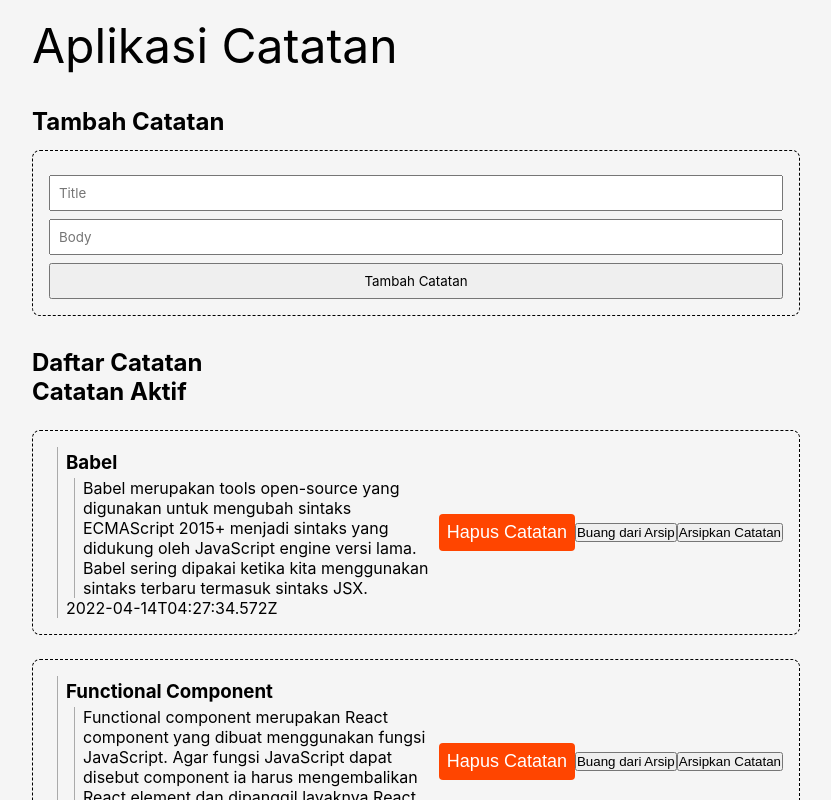
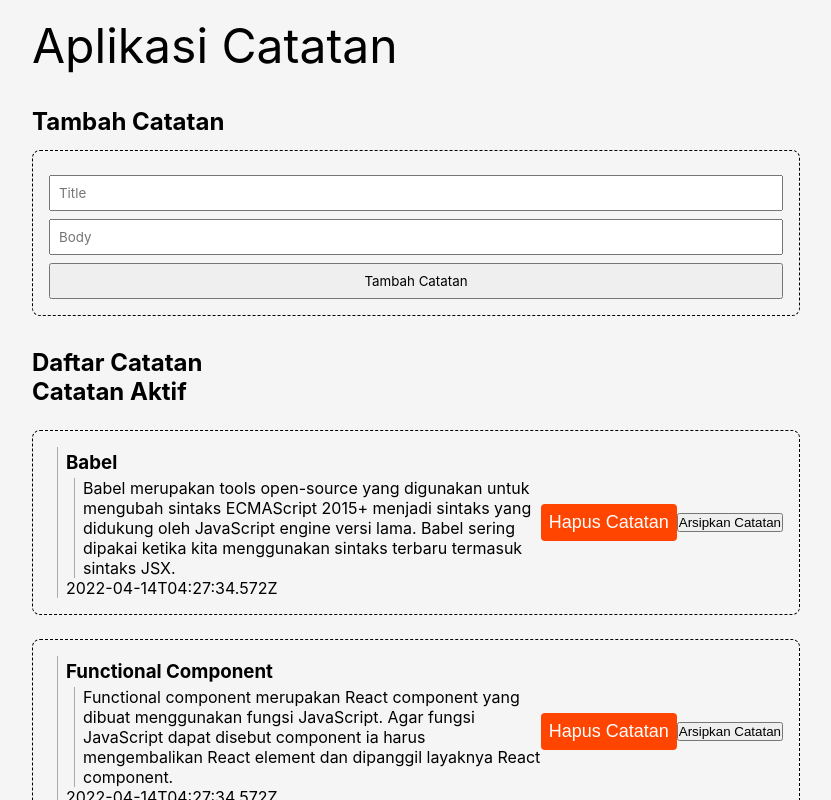
Before and after one commit to hafidzahm/submission-react, a React (Vite) app: page / in a window 1280 px wide. Shown: the top 800 px of the page, without its empty margins (224-1055 px from the left). Built offline with nearby package versions, Linux system fonts and the light colour scheme.

Commit message:
bugfix: double-button

```diff
--- a/src/component/NoteItem.jsx
+++ b/src/component/NoteItem.jsx
@@ -9,8 +9,11 @@ function NoteItem ({ id, title, body, createdAt, archived, onDelete, onArchive,
         <div className="note-item">
             <NoteItemBody title={title} body={body} createdAt={createdAt} archived={archived}/>
             <DeleteButton id={id} onDelete={onDelete} />
-            <UnarchiveButton id={id} onUnarchive={onUnarchive} />
-            <ArchiveButton id={id} onArchive={onArchive} />
+            {
+                archived ? (<UnarchiveButton id={id} onUnarchive={onUnarchive} />) : (<ArchiveButton id={id} onArchive={onArchive} />)
+            }
+
+
 
         </div>
     );
```
